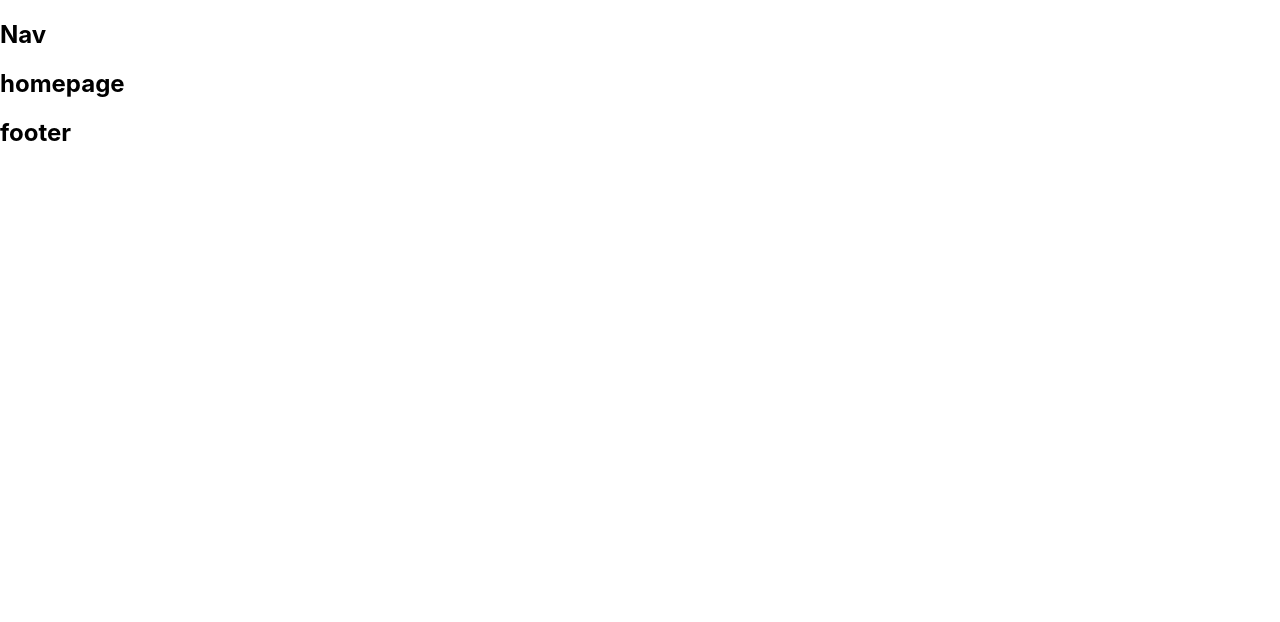
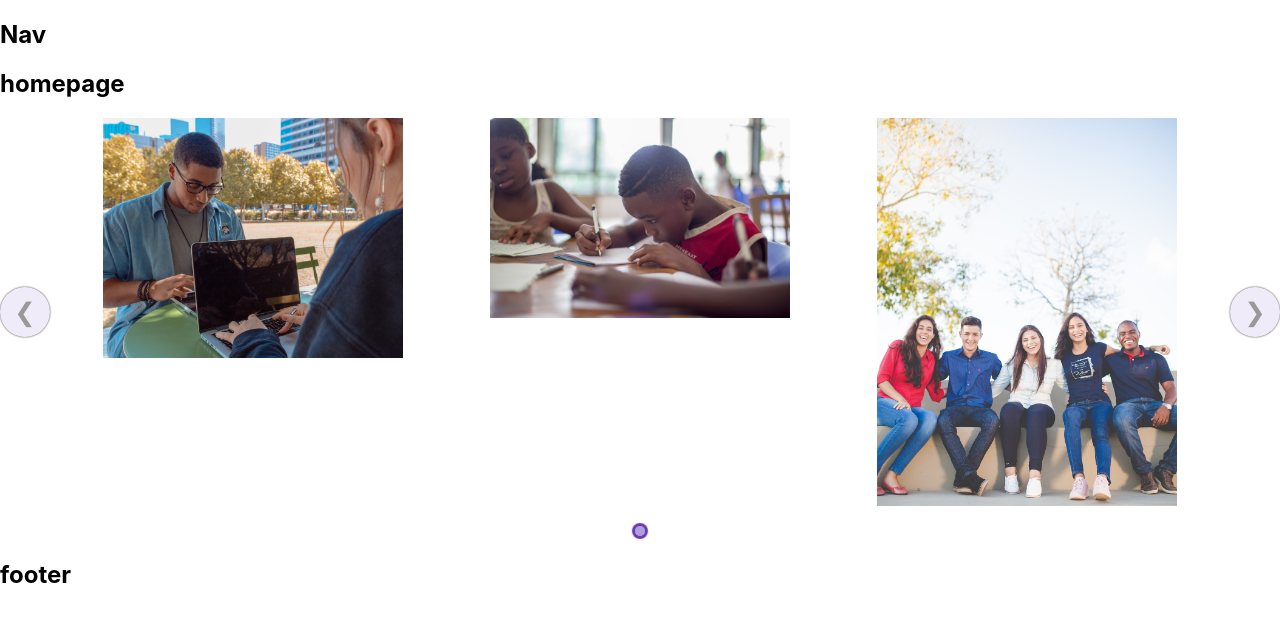
Before and after one commit to Ricomitch/The-Door, a React (Create React App) app in the folder client/: page / in a window 1280 px wide. Shown: the top 622 px of the page. Built offline with nearby package versions, Linux system fonts and the light colour scheme.

Commit message:
carousel try

```diff
--- a/client/package.json
+++ b/client/package.json
@@ -10,8 +10,10 @@
     "formik": "^2.1.5",
     "react": "^16.13.1",
     "react-dom": "^16.13.1",
+    "react-elastic-carousel": "^0.7.4",
     "react-router-dom": "^5.2.0",
-    "react-scripts": "3.4.3"
+    "react-scripts": "3.4.3",
+    "styled-components": "^5.1.1"
   },
   "scripts": {
     "start": "react-scripts start",
--- a/client/src/components/Form/Confirmation.jsx
+++ b/client/src/components/Form/Confirmation.jsx
@@ -20,7 +20,7 @@ function Confirmation({ setFormStatus, volunteerId }) {
     return (
       <div>
         <h2>Confirmation</h2>
-        <h3>{volunteer.firstName}</h3>
+        <h3>{`${volunteer.firstName} ${volunteer.lastName}`}</h3>
         <h4>{volunteer.phone}</h4>
         <h4>{volunteer.email}</h4>
         <h4>Programs</h4>
--- a/client/src/screens/Homepage/Homepage.jsx
+++ b/client/src/screens/Homepage/Homepage.jsx
@@ -1,9 +1,37 @@
 import React from 'react'
+import Carousel from 'react-elastic-carousel'
+import Studying from '../../assets/Homepage/eliott-reyna-iO2d-KYp5JU-unsplash.jpg'
+import Writing from '../../assets/Homepage/photo-1529390079861-591de354faf5.jpeg'
+import Friends from '../../assets/Homepage/photo-1517486808906-6ca8b3f04846.jpeg'
 
 function Homepage() {
+  const breakPoints = [
+    { width: 1, itemsToShow: 1 },
+    { width: 550, itemsToShow: 2 },
+    { width: 768, itemsToShow: 3 },
+    { width: 1200, itemsToShow: 4 },
+  ]
+
   return (
     <div>
       <h2>homepage</h2>
+      <Carousel breakPoints={breakPoints}>
+        <img
+          src={Studying}
+          alt='studying in park'
+          width='300px'
+        />
+        <img
+          src={Writing}
+          alt='boy writing'
+          width='300px'
+        />
+        <img
+        src={Friends}
+        alt='friends hanging '
+        width='300px'
+      />
+      </Carousel>
     </div>
   )
 }
```
Also changed, not shown: client/src/assets/Homepage/eliott-reyna-iO2d-KYp5JU-unsplash.jpg (added), 1 other file (tests, documents, lock files or other folders).
